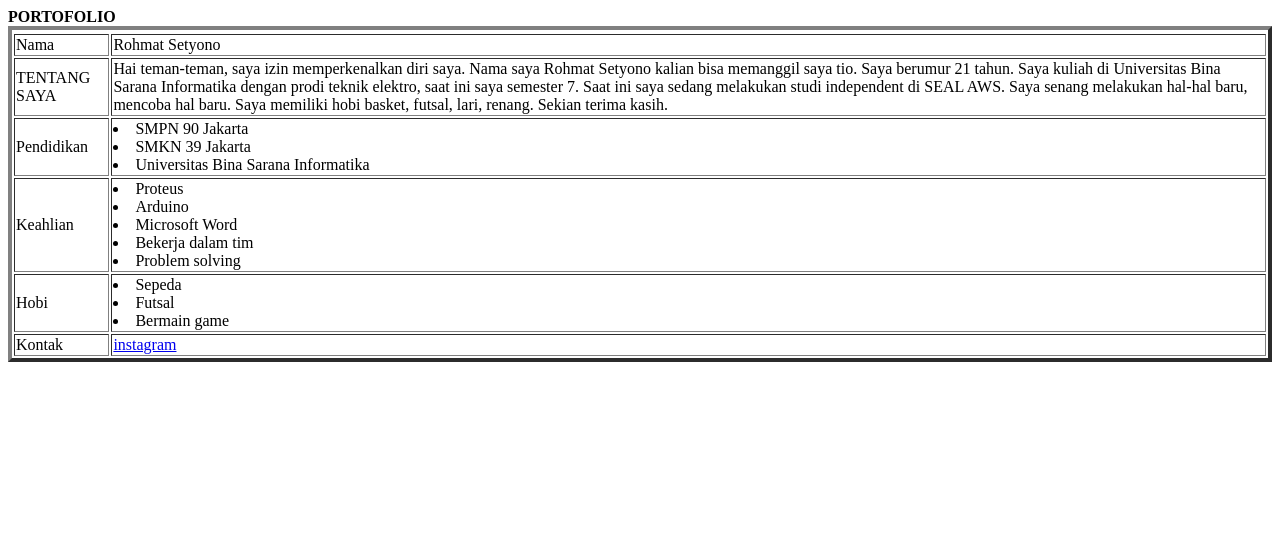
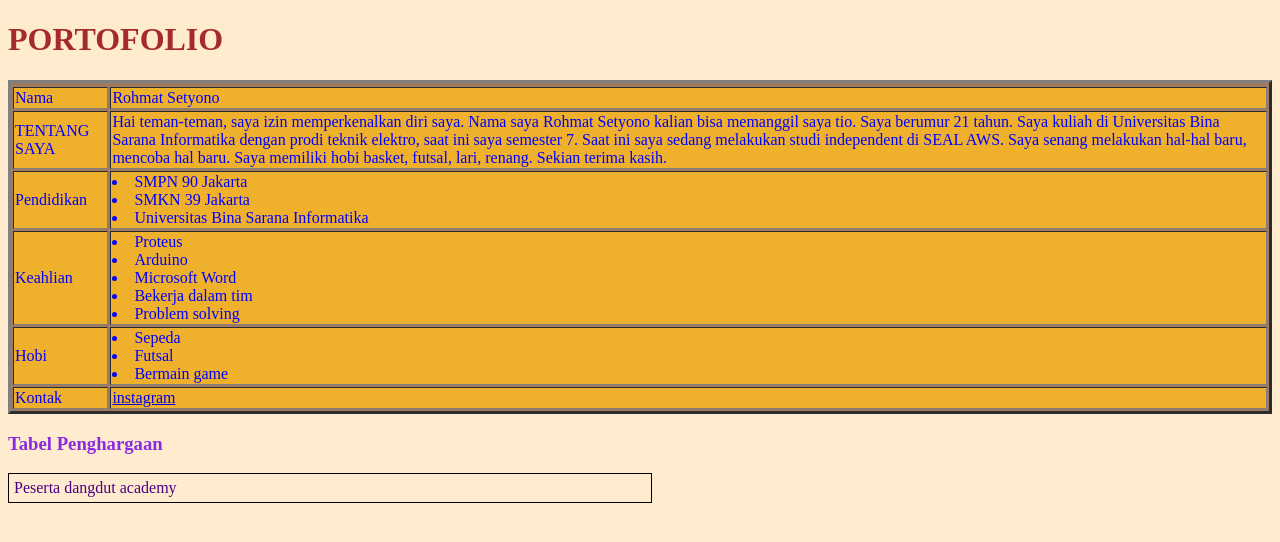
Before and after one commit to rohmatsetyono/rohmatsetyono.github.io, a plain HTML site: page portofolio.html in a window 1280 px wide. Drawn offline with Linux system fonts and the light colour scheme.

Commit message:
tambah css

```diff
--- a/portofolio.html
+++ b/portofolio.html
@@ -5,11 +5,25 @@
     <meta http-equiv="X-UA-Compatible" content="IE=edge">
     <meta name="viewport" content="width=device-width, initial-scale=1.0">
     <title>Portofolio</title>
+
+    <style type="text/css">
+        body {background-color: blanchedalmond;}
+        table {color: blue;}
+        .porto {color: brown;}
+        .table {background-color: rgb(160, 121, 95);}
+        h3 {color: blueviolet;}
+        td, tr, th {background-color: rgb(239, 177, 43);}
+
+    </style>
+
+    <link rel="stylesheet" type="text/css" href="style.css">
+
 </head>
 <body>
-<table border="4">
+<table class="table" border="3">
 <tr>
-<b>PORTOFOLIO</b>
+
+<h1 class="porto"> PORTOFOLIO</h1>
 </tr>
 <tr>
     <td>Nama</td>
@@ -52,5 +66,8 @@
     </td>
 </tr>
 </table>
+<h3>Tabel Penghargaan</h3>
+<p class="eksternal">Peserta dangdut academy</p>
+
 </body>
 </html>
--- /dev/null
+++ b/style.css
@@ -0,0 +1,7 @@
+.eksternal{
+    color: indigo;
+    border: 1px solid rgb(0, 0, 0);
+    margin-bottom: 0px;
+    padding: 5px;
+    width: 50%;
+}
```
Also changed, not shown: Biodata.html (+16 -2 lines).
